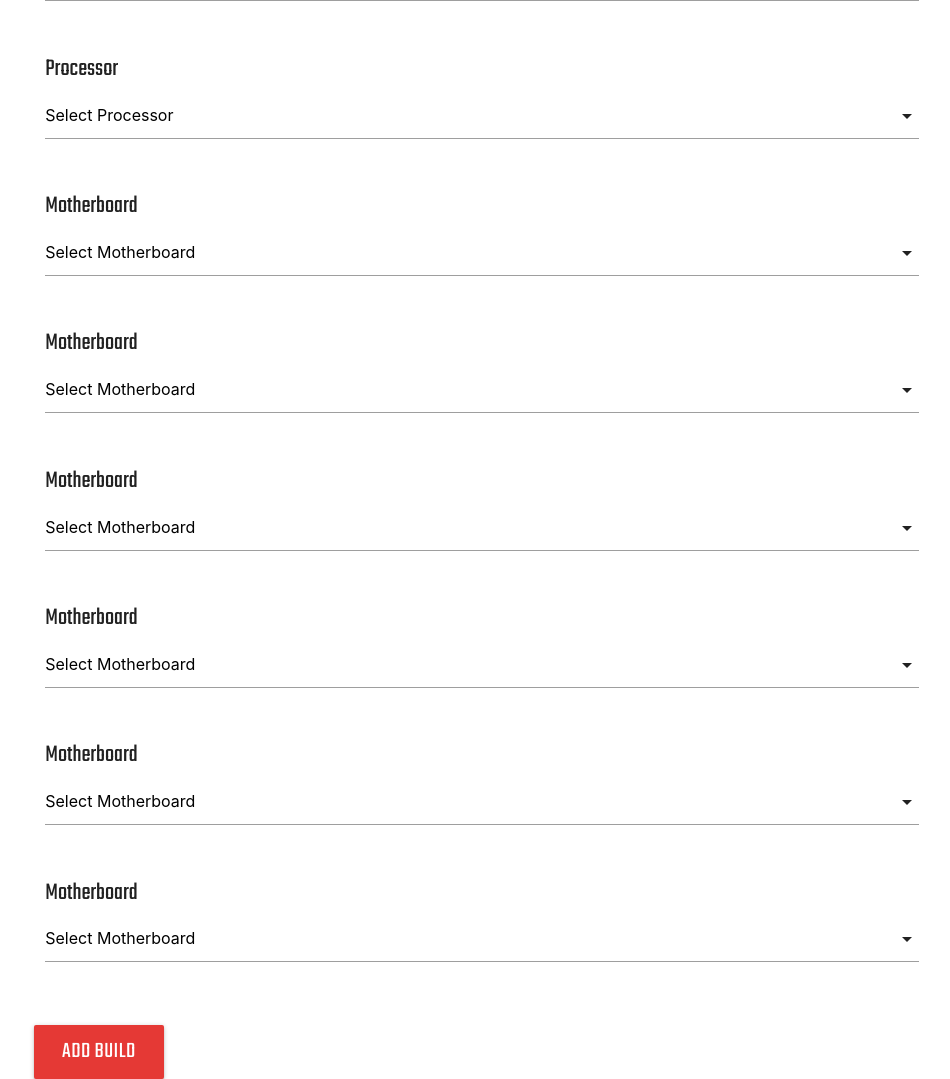
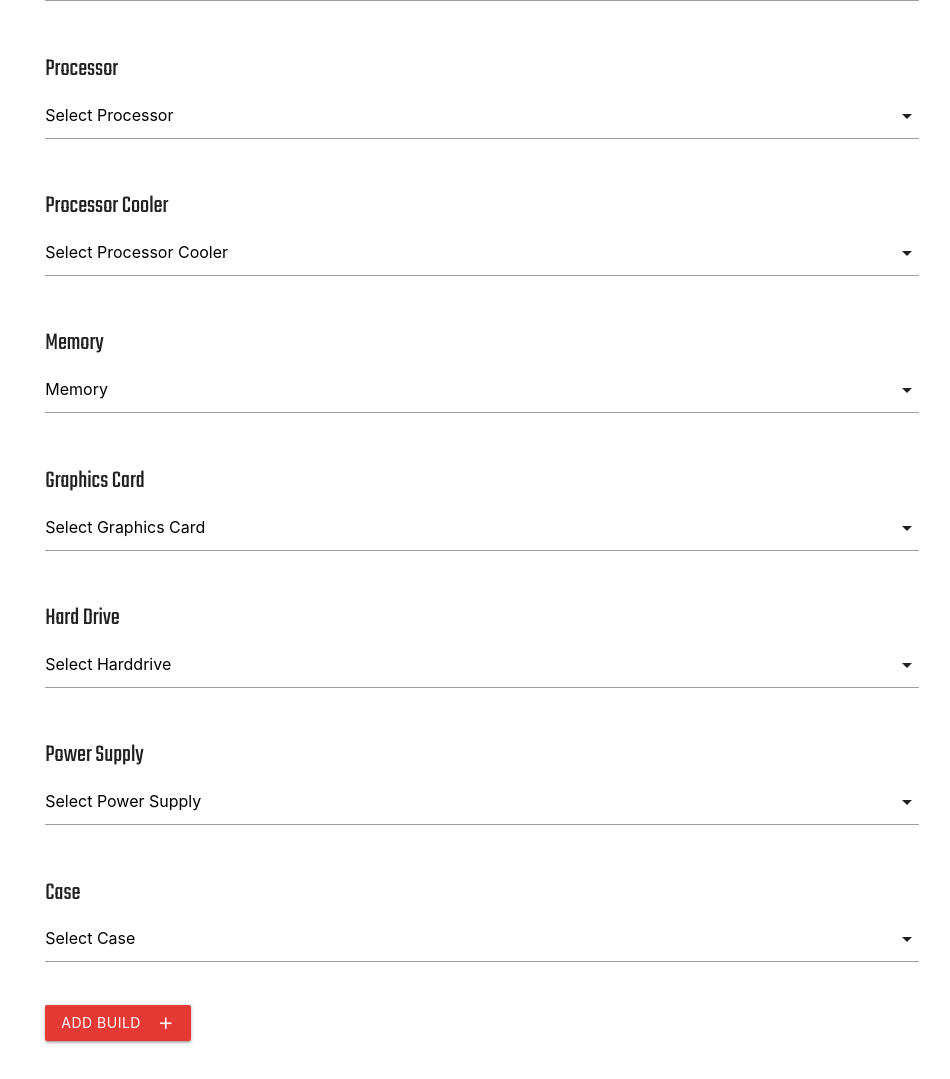
Before and after one commit to kris965/pc-builder, a Flask app: page /add_build in a window 1280 px wide. Shown: the part 409-1488 px from the top of the page, without its empty margins (158-1108 px from the left). After the commit the page ends 1453 px from the top, so only its background shows below. Run offline with Flask 2, Linux system fonts and the light colour scheme; data that the repository does not hold is empty; some libraries are stand-ins or nearby versions.

Commit message:
add post form function

```diff
--- a/app.py
+++ b/app.py
@@ -16,10 +16,32 @@ mongo = PyMongo(app)
 
 
 @app.route('/')
+@app.route('/all_builds')
+def all_builds():
+    return render_template("allbuilds.html", build=mongo.db.build.find())
+
+# Add build form
+
+
 @app.route('/add_build')
 def add_build():
-    return render_template("addbuild.html",
-                           motherboard=mongo.db.motherboard.find())
+    build_name = mongo.db.build_name.find()
+    motherboard = mongo.db.motherboard.find()
+    processor = mongo.db.processor.find()
+    processorcooler = mongo.db.processorcooler.find()
+    memory = mongo.db.memory.find()
+    graphicscard = mongo.db.graphicscard.find()
+    harddrive = mongo.db.harddrive.find()
+    powersupply = mongo.db.powersupply.find()
+    case = mongo.db.case.find()
+    return render_template('/addbuild.html', motherboard=motherboard, processor=processor, processorcooler=processorcooler, memory=memory, graphicscard=graphicscard, harddrive=harddrive, powersupply=powersupply, case=case, build_name=build_name)
+
+
+@app.route('/insert_build', methods=['POST'])
+def insert_build():
+    build = mongo.db.build
+    build.insert_one(request.form.to_dict())
+    return redirect(url_for('all_builds'))
 
 
 if __name__ == '__main__':
--- a/templates/addbuild.html
+++ b/templates/addbuild.html
@@ -3,7 +3,7 @@ content %} {% endblock %} {% block addbuild %}
 <div class="container">
   <h3>Create your build</h3>
   <div class="row">
-    <form class="col s12">
+    <form action="{{ url_for('insert_build') }}" method="POST"  class="col s12">
       <h5>Name</h5>
       <div class="row">
         <div class="input-field col s12">
@@ -12,9 +12,10 @@ content %} {% endblock %} {% block addbuild %}
             id="name"
             type="text"
             class="validate"
+            required
           />
         </div>
-        <div class="input-field col l12 s6">
+        <div class="input-field col s12">
           <h5>Motherboard</h5>
           <select id="motherboard" name="motherboard">
             <option value="" disabled selected>Select Motherboard</option>
@@ -23,7 +24,7 @@ content %} {% endblock %} {% block addbuild %}
             {% endfor %}
           </select>
         </div>
-        <div class="input-field col l12 s6">
+        <div class="input-field col s12">
           <h5>Processor</h5>
           <select id="processor" name="processor">
             <option value="" disabled selected>Select Processor</option>
@@ -32,65 +33,67 @@ content %} {% endblock %} {% block addbuild %}
             {% endfor %}
           </select>
         </div>
-        <div class="input-field col l12 s6">
-          <h5>Motherboard</h5>
-          <select id="motherboard" name="motherboard">
-            <option value="" disabled selected>Select Motherboard</option>
-            {% for motherboard in motherboard %}
-            <option value="{{motherboard.motherboard}}">{{motherboard.motherboard}}</option>
+        <div class="input-field col s12">
+          <h5>Processor Cooler</h5>
+          <select id="processorcooler" name="processorcooler">
+            <option value="" disabled selected>Select Processor Cooler</option>
+            {% for processorcooler in processorcooler %}
+            <option value="{{processorcooler.processorcooler}}">{{processorcooler.processor_cooler}}</option>
             {% endfor %}
           </select>
         </div>
-        <div class="input-field col l12 s6">
-          <h5>Motherboard</h5>
-          <select id="motherboard" name="motherboard">
-            <option value="" disabled selected>Select Motherboard</option>
-            {% for motherboard in motherboard %}
-            <option value="{{motherboard.motherboard}}">{{motherboard.motherboard}}</option>
+        <div class="input-field col s12">
+          <h5>Memory</h5>
+          <select id="memory" name="memory">
+            <option value="" disabled selected>Memory</option>
+            {% for memory in memory %}
+            <option value="{{memory.memory}}">{{memory.memory}}</option>
             {% endfor %}
           </select>
         </div>
-        <div class="input-field col l12 s6">
-          <h5>Motherboard</h5>
-          <select id="motherboard" name="motherboard">
-            <option value="" disabled selected>Select Motherboard</option>
-            {% for motherboard in motherboard %}
-            <option value="{{motherboard.motherboard}}">{{motherboard.motherboard}}</option>
+        <div class="input-field col s12">
+          <h5>Graphics Card</h5>
+          <select id="graphicscard" name="graphicscard">
+            <option value="" disabled selected>Select Graphics Card</option>
+            {% for graphicscard in graphicscard %}
+            <option value="{{graphicscard.graphicscard}}">{{graphicscard.graphics_card}}</option>
             {% endfor %}
           </select>
         </div>
-        <div class="input-field col l12 s6">
-          <h5>Motherboard</h5>
-          <select id="motherboard" name="motherboard">
-            <option value="" disabled selected>Select Motherboard</option>
-            {% for motherboard in motherboard %}
-            <option value="{{motherboard.motherboard}}">{{motherboard.motherboard}}</option>
+        <div class="input-field col s12">
+          <h5>Hard Drive</h5>
+          <select id="harddrive" name="harddrive">
+            <option value="" disabled selected>Select Harddrive</option>
+            {% for harddrive in harddrive %}
+            <option value="{{harddrive.harddrive}}">{{harddrive.hard_drive}}</option>
             {% endfor %}
           </select>
         </div>
-        <div class="input-field col l12 s6">
-          <h5>Motherboard</h5>
-          <select id="motherboard" name="motherboard">
-            <option value="" disabled selected>Select Motherboard</option>
-            {% for motherboard in motherboard %}
-            <option value="{{motherboard.motherboard}}">{{motherboard.motherboard}}</option>
+        <div class="input-field col s12">
+          <h5>Power Supply</h5>
+          <select id="powersupply" name="powersupply">
+            <option value="" disabled selected>Select Power Supply</option>
+            {% for powersupply in powersupply %}
+            <option value="{{powersupply.powersupply}}">{{powersupply.power_supply}}</option>
             {% endfor %}
           </select>
         </div>
-        <div class="input-field col l12 s6">
-          <h5>Motherboard</h5>
-          <select id="motherboard" name="motherboard">
-            <option value="" disabled selected>Select Motherboard</option>
-            {% for motherboard in motherboard %}
-            <option value="{{motherboard.motherboard}}">{{motherboard.motherboard}}</option>
+        <div class="input-field col s12">
+          <h5>Case</h5>
+          <select id="case" name="case">
+            <option value="" disabled selected>Select Case</option>
+            {% for case in case %}
+            <option value="{{case.case}}">{{case.case}}</option>
             {% endfor %}
           </select>
         </div>
       </div>
+      <button class="red darken-1 btn waves-effect waves-light" type="submit" name="action">Add build
+    <i class="material-icons right">add</i>
+  </button>
     </form>
   </div>
-  <a class="red darken-1 waves-effect waves-light btn-large center"
-    >Add Build</a>
+
 </div>
 
 {% endblock %}
```
